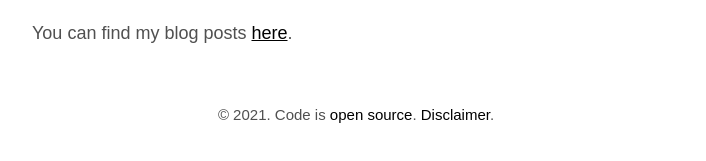
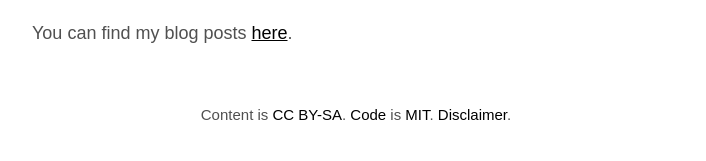
Before and after one commit to cesarferradas/ferrad.as, a Jekyll site: the page built from index.md, in a window 1280 px wide. Shown: the part 835-996 px from the top of the page, without its empty margins (284-990 px from the left). Built offline with Jekyll 4.4.1, drawn with Linux system fonts in a browser that asks for light colours.

Commit message:
change footer

```diff
--- a/_layouts/default.html
+++ b/_layouts/default.html
@@ -18,8 +18,8 @@
         {{ content }}
         <footer class="footer">
           <small>
-            &copy; <time datetime="{{ site.time | date_to_xmlschema }}">{{ site.time | date: '%Y' }}</time>.
-            Code is <a href="{{ site.github.repository_url }}">open source</a>.
+            Content is <a rel="license" href="http://creativecommons.org/licenses/by-sa/4.0/" target="_blank">CC BY-SA</a>.
+            <a href="{{ site.github.repository_url }}" target="_blank">Code</a> is <a rel="license" href="https://opensource.org/licenses/MIT" target="_blank">MIT</a>.
             <a href="{{ '/d' | absolute_url }}">Disclaimer</a>.
           </small>
         </footer>
```
